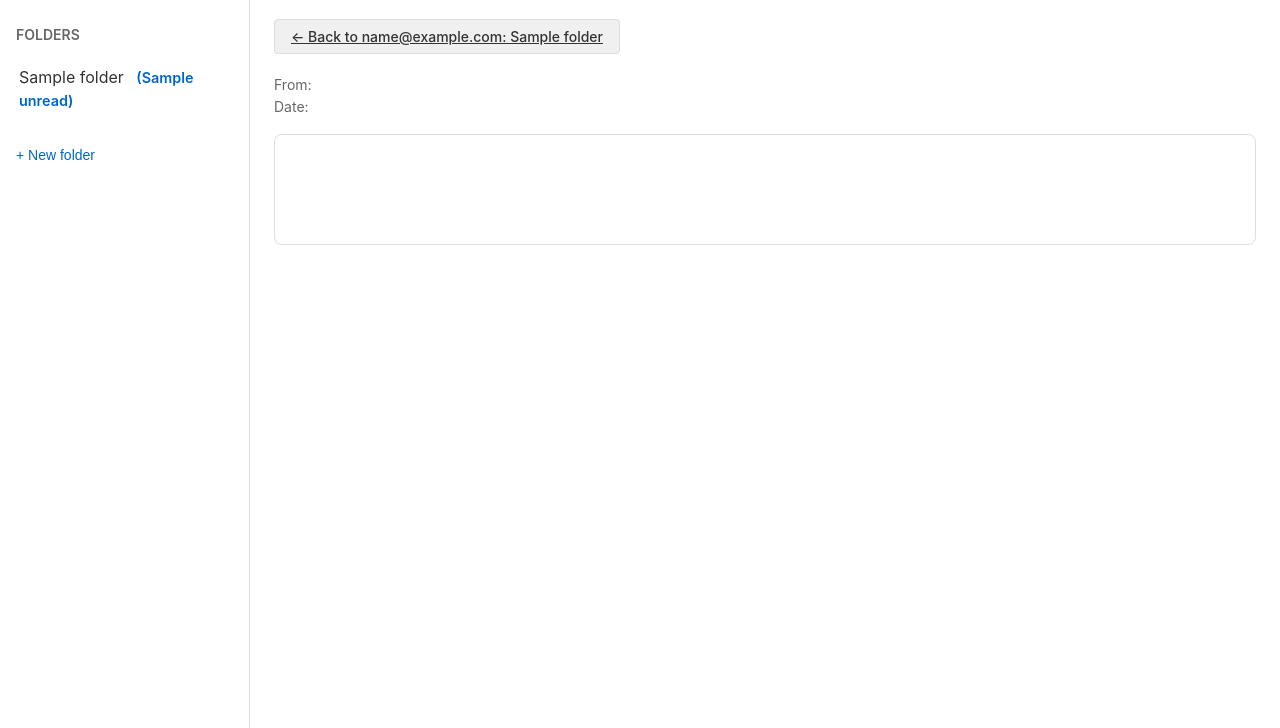
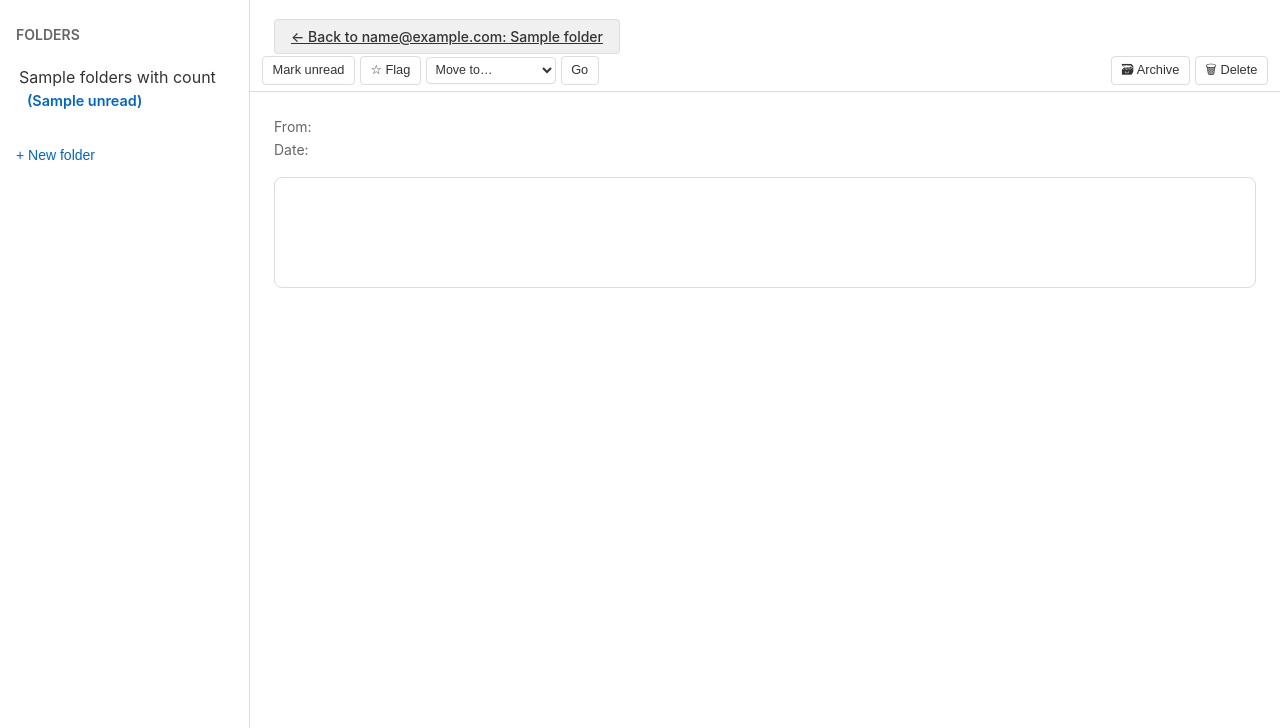
Before and after one commit to rwstorer/CubelessMail, a Django app: template mail/templates/mail/message_detail.html in a window 1280 px wide. Shown: the part 97-825 px from the top of the page. Run offline with Django 5.2, Linux system fonts and the light colour scheme; tables that the repository leaves empty hold one stand-in row (values such as "Sample post"); the template is opened without the code that fills it: values that come from a table or form of the project are taken from there, most other values are stand-ins (such as "Sample title", 1, 10 or a date in 2020).

Commit message:
fixed message delete in pane

```diff
--- a/mail/templates/mail/inbox.html
+++ b/mail/templates/mail/inbox.html
@@ -229,5 +229,5 @@ setTimeout(checkForNewMessages, 5000);
 {% endblock %}
 
 {% block extra_scripts %}
-<script src="{% static 'js/inbox-pane.js' %}"></script>
+<script src="{% static 'js/inbox-pane.js' %}?v=2"></script>
 {% endblock %}
--- /dev/null
+++ b/mail/templates/mail/partials/message_actions_toolbar.html
@@ -0,0 +1,72 @@
+{% load mail %}
+<div class="message-actions-toolbar" data-uid="{{ message.uid }}">
+
+    {# ── Left group: non-destructive ─────────────────────────────── #}
+    <div class="msg-action-group">
+
+        {# Mark unread #}
+        <form method="post" action="{% url 'message_mark_unread' uid=message.uid %}" class="js-pane-action-form" data-pane-action="stay">
+            {% csrf_token %}
+            <input type="hidden" name="folder" value="{{ current_folder }}">
+            <button type="submit" class="msg-action-btn" title="Mark as unread">
+                Mark unread
+            </button>
+        </form>
+
+        {# Flag / Unflag #}
+        <form method="post" action="{% url 'message_flag' uid=message.uid %}" class="js-pane-action-form" data-pane-action="stay">
+            {% csrf_token %}
+            <input type="hidden" name="folder" value="{{ current_folder }}">
+            <input type="hidden" name="flagged" value="{% if message.flags|has_imap_flag:'Flagged' %}0{% else %}1{% endif %}">
+            <input type="hidden" name="next" value="detail">
+            <button type="submit"
+                    class="msg-action-btn {% if message.flags|has_imap_flag:'Flagged' %}msg-action-btn--active{% endif %}"
+                    title="{% if message.flags|has_imap_flag:'Flagged' %}Remove flag{% else %}Flag message{% endif %}">
+                {% if message.flags|has_imap_flag:'Flagged' %}&#9733; Flagged{% else %}&#9734; Flag{% endif %}
+            </button>
+        </form>
+
+        {# Move to folder #}
+        {% if folders_with_counts %}
+        <form method="post" action="{% url 'message_move' uid=message.uid %}" class="msg-action-move-form js-pane-action-form" data-pane-action="remove">
+            {% csrf_token %}
+            <input type="hidden" name="folder" value="{{ current_folder }}">
+            <select name="to_folder" class="msg-action-select" aria-label="Move to folder">
+                <option value="">Move to…</option>
+                {% for fd in folders_with_counts %}
+                    {% if fd.name != current_folder %}
+                        <option value="{{ fd.name }}">{{ fd.name }}</option>
+                    {% endif %}
+                {% endfor %}
+            </select>
+            <button type="submit" class="msg-action-btn">Go</button>
+        </form>
+        {% endif %}
+
+    </div>
+
+    {# ── Right group: destructive ─────────────────────────────────── #}
+    <div class="msg-action-group msg-action-group--right">
+
+        {# Archive #}
+        <form method="post" action="{% url 'message_archive' uid=message.uid %}" class="js-pane-action-form" data-pane-action="remove">
+            {% csrf_token %}
+            <input type="hidden" name="folder" value="{{ current_folder }}">
+            <button type="submit" class="msg-action-btn" title="Archive">
+                &#128451; Archive
+            </button>
+        </form>
+
+        {# Delete #}
+        <form method="post" action="{% url 'message_delete' uid=message.uid %}" class="js-pane-action-form" data-pane-action="remove">
+            {% csrf_token %}
+            <input type="hidden" name="folder" value="{{ current_folder }}">
+            <button type="submit" class="msg-action-btn msg-action-btn--destructive"
+                    title="Delete"
+                    onclick="return confirm('Delete this message?')">
+                &#128465; Delete
+            </button>
+        </form>
+
+    </div>
+</div>
--- a/mail/templates/mail/partials/message_detail_body.html
+++ b/mail/templates/mail/partials/message_detail_body.html
@@ -1,4 +1,5 @@
 <div class="message-detail-fragment">
+    {% include 'mail/partials/message_actions_toolbar.html' %}
     <div class="p-4">
         <h2>{{ message.subject }}</h2>
         <p class="text-small text-muted">From: {{ message.sender }}</p>
--- a/mail/templatetags/mail.py
+++ b/mail/templatetags/mail.py
@@ -9,3 +9,15 @@ def get_item(dictionary, key):
     if isinstance(dictionary, dict):
         return dictionary.get(key, 0)
     return 0
+
+
+@register.filter
+def has_imap_flag(flags, flag_name):
+    """
+    Check whether an IMAP flag is present in a flags list.
+    Pass the flag name WITHOUT the leading backslash, e.g. "Flagged" or "Seen".
+    Usage: {{ message.flags|has_imap_flag:"Flagged" }}
+    """
+    if not flags:
+        return False
+    return f'\\{flag_name}' in flags
--- a/mail/urls.py
+++ b/mail/urls.py
@@ -10,5 +10,10 @@ urlpatterns = [
     path('message/<int:uid>/attachment/<int:part_index>/', views.download_attachment, name='download_attachment'),
     path('folders/create/', views.create_folder, name='create_folder'),
     path('folders/delete/', views.delete_folder, name='delete_folder'),
+    path('message/<int:uid>/delete/', views.message_delete, name='message_delete'),
+    path('message/<int:uid>/archive/', views.message_archive, name='message_archive'),
+    path('message/<int:uid>/move/', views.message_move, name='message_move'),
+    path('message/<int:uid>/mark-unread/', views.message_mark_unread, name='message_mark_unread'),
+    path('message/<int:uid>/flag/', views.message_flag, name='message_flag'),
     path('api/check-new-messages/', views.check_new_messages, name='check_new_messages'),
 ]
--- a/static/css/style.css
+++ b/static/css/style.css
@@ -513,3 +513,75 @@ article.content.split-pane {
 .inbox-search-active a:hover {
   text-decoration: underline;
 }
+
+/* Message actions toolbar */
+.message-actions-toolbar {
+  display: flex;
+  align-items: center;
+  gap: 0.4rem;
+  padding: 0.4rem 0.75rem;
+  border-bottom: 1px solid var(--border-color);
+  background: var(--surface-color);
+  flex-shrink: 0;
+  flex-wrap: wrap;
+}
+
+.message-actions-toolbar form {
+  display: inline;
+}
+
+.msg-action-group {
+  display: flex;
+  align-items: center;
+  gap: 0.3rem;
+  flex-wrap: wrap;
+}
+
+.msg-action-group--right {
+  margin-left: auto;
+}
+
+.msg-action-btn {
+  padding: 0.28rem 0.6rem;
+  font-size: 0.8rem;
+  background: var(--surface-color);
+  color: var(--text-color);
+  border: 1px solid var(--border-color);
+  border-radius: 4px;
+  cursor: pointer;
+  white-space: nowrap;
+  line-height: 1.4;
+}
+
+.msg-action-btn:hover {
+  background: var(--hover-bg);
+  border-color: var(--active-border);
+}
+
+.msg-action-btn--active {
+  color: var(--accent-color);
+  border-color: var(--accent-color);
+}
+
+.msg-action-btn--destructive:hover {
+  color: #cc0000;
+  border-color: #cc0000;
+  background: var(--hover-bg);
+}
+
+.msg-action-move-form {
+  display: inline-flex !important;
+  align-items: center;
+  gap: 0.3rem;
+}
+
+.msg-action-select {
+  padding: 0.28rem 0.3rem;
+  font-size: 0.78rem;
+  border: 1px solid var(--border-color);
+  border-radius: 4px;
+  background: var(--surface-color);
+  color: var(--text-color);
+  cursor: pointer;
+  max-width: 130px;
+}
```
Also changed, not shown: mail/imap_client.py (+51 -1 lines), mail/views.py (+170 -0 lines), static/js/inbox-pane.js (+65 -0 lines).
